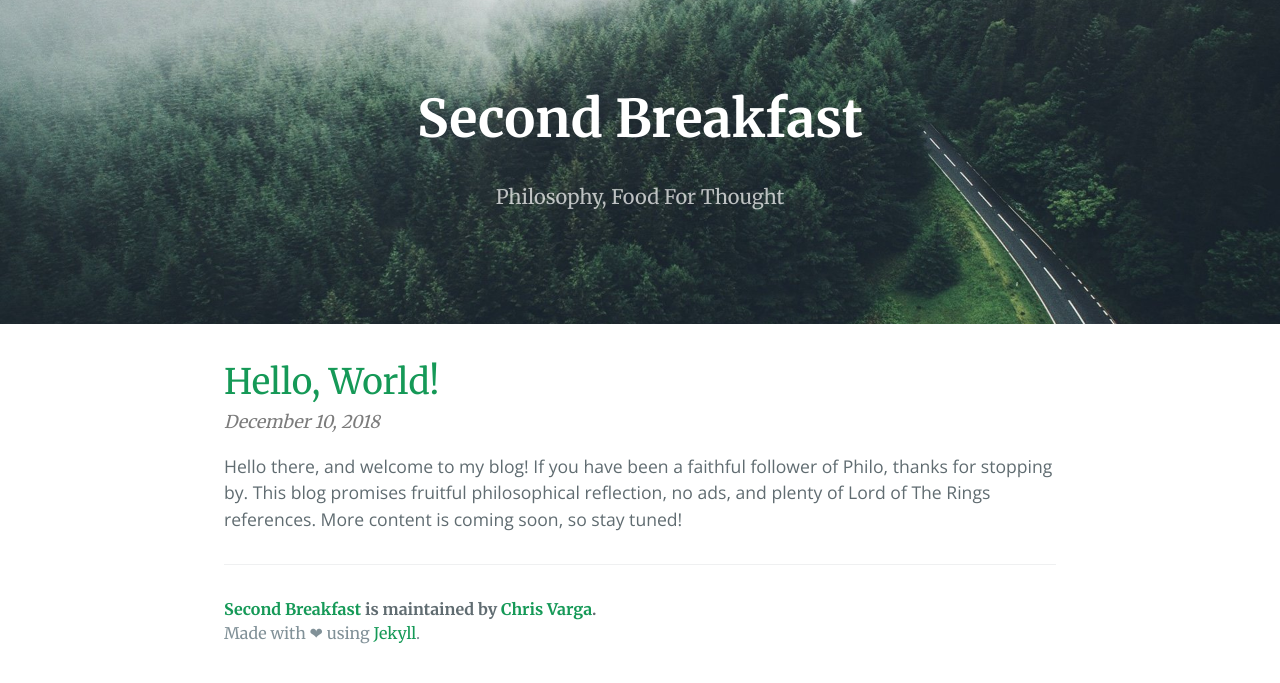
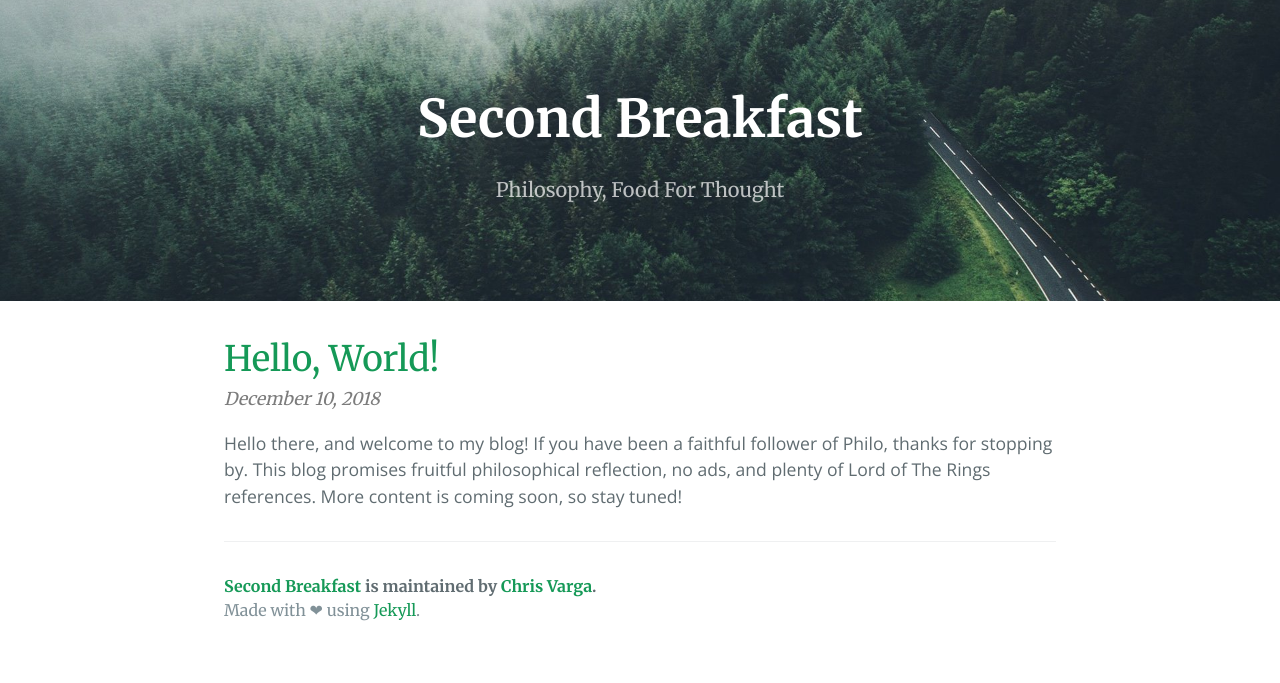
Before and after one commit to second-breakfast/second-breakfast.github.io, a Jekyll site: the page built from index.html, in a window 1280 px wide. Shown: the top 683 px of the page. Built offline with Jekyll 4.4.1, drawn with Linux system fonts in a browser that asks for light colours; the list of posts is cut into pages by our own code.

Commit message:
Remove margins from tagline

```diff
--- a/css/cayman.css
+++ b/css/cayman.css
@@ -175,7 +175,7 @@ a:hover { text-decoration: underline; }
 @media screen and (min-width: 42em) and (max-width: 64em) { .project-name { font-size: 2.25rem; } }
 @media screen and (max-width: 42em) { .project-name { font-size: 1.75rem; } }
 
-.project-tagline { margin-bottom: 2rem; margin-top: 1.5rem; font-weight: normal; opacity: 0.7; }
+.project-tagline { font-weight: normal; opacity: 0.7; }
 @media screen and (min-width: 64em) { .project-tagline { font-size: 1.25rem; } }
 @media screen and (min-width: 42em) and (max-width: 64em) { .project-tagline { font-size: 1.15rem; } }
 @media screen and (max-width: 42em) { .project-tagline { font-size: 1rem; } }
```
